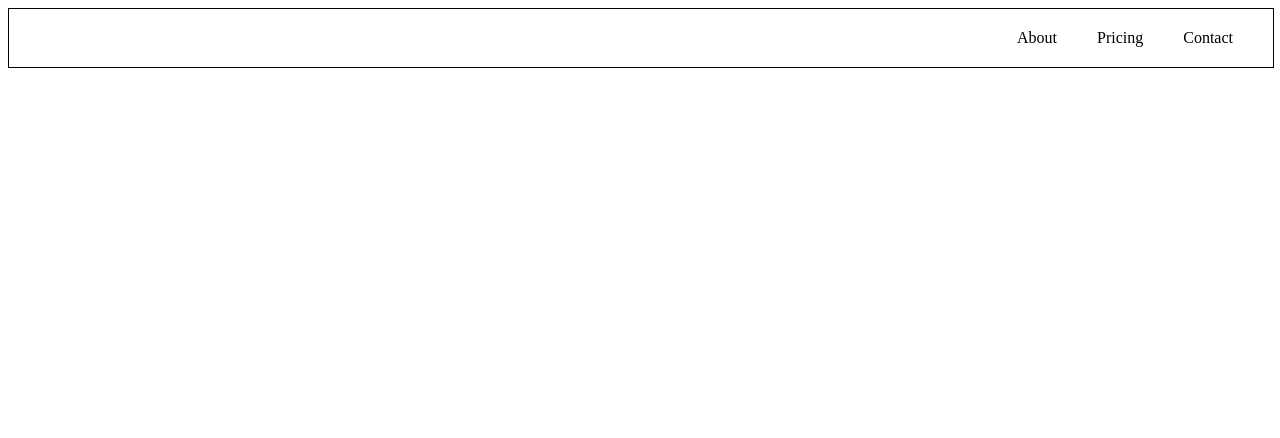
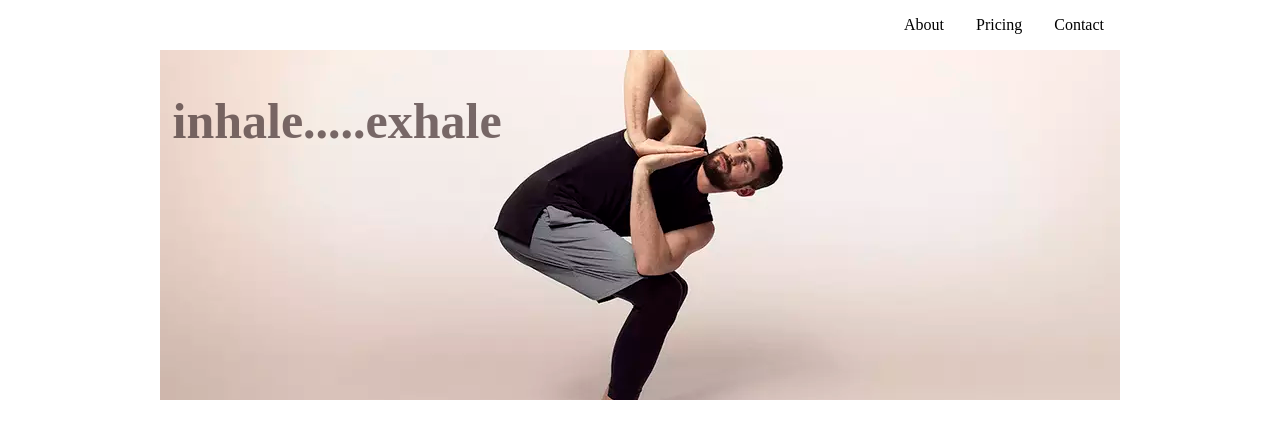
Before and after one commit to alexalvizuris/yoga_business, a plain HTML site: page index.html in a window 1280 px wide. Drawn offline with Linux system fonts and the light colour scheme.

Commit message:
adjusted banner and nav positioning

```diff
--- a/index.html
+++ b/index.html
@@ -8,9 +8,9 @@
     <link rel="stylesheet" href="./resources/css/style.css">
 </head>
 <body>
-    <header class="header">
+    <header>
         <nav>
-            <ul>
+            <ul class="navigation">
                 <li>
                     <a href="#">About</a>
                 </li>
@@ -23,7 +23,9 @@
             </ul>
         </nav>
     </header>
-    <section class="main"></section>
+    <section class="banner">
+        <h1>inhale.....exhale</h1>
+    </section>
     <footer class="footer"></footer>
 </body>
 </html>
--- a/resources/css/style.css
+++ b/resources/css/style.css
@@ -1,25 +1,48 @@
-header {
+body {
+    max-width: 960px;
+    margin: 0 auto;
+
+}
+
+/* Navigation Items */
+.navigation {
     display: flex;
-    border: 1px solid black;
-    width: 100%;
+    flex-flow: row wrap;
     justify-content: flex-end;
+    list-style: none;
+    margin: 0;
     color: black;
 }
 
-nav ul {
-    list-style: none;
-    margin: 10px;
-    padding: 10px;
+
+
+.navigation a {
+    text-decoration: none;
+    display: block;
+    padding: 1em;
+    color: black;
+}
+
+/* Banner Items */
+.banner {
     display: flex;
+    flex-flow: column wrap;
+    height: 350px;
+    background-image: url("../images/male_pose.webp");
+    background-position: center;
+    background-repeat: no-repeat;
+    background-size: cover;
+}
+
+.banner image {
+    width: 100%;
+    height: auto;
 
 }
 
-nav a {
-    text-decoration: none;
-    color: black;
+.banner h1 {
+    font-size: 50px;
+    color:rgb(77, 59, 59);
+    padding-left: 0.25em;
+    opacity: .75;
 }
-
-nav li {
-    padding-left: 20px;
-    padding-right: 20px;
-}
```
Also changed, not shown: resources/images/banner_stance.jpeg (added), resources/images/male_pose.webp (added).
